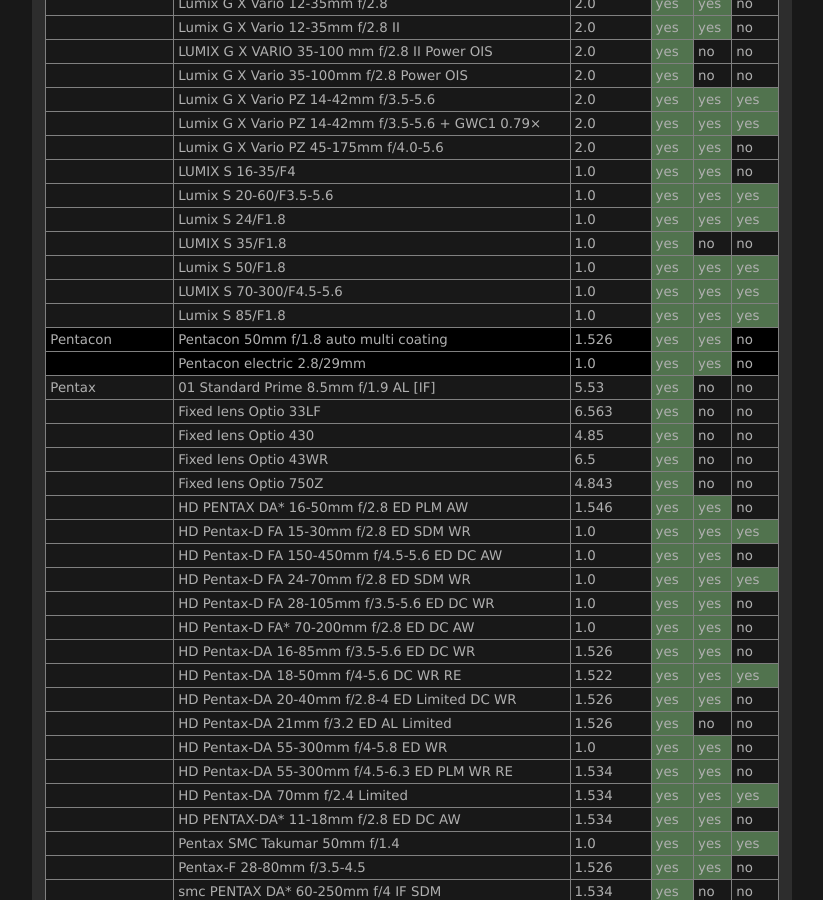
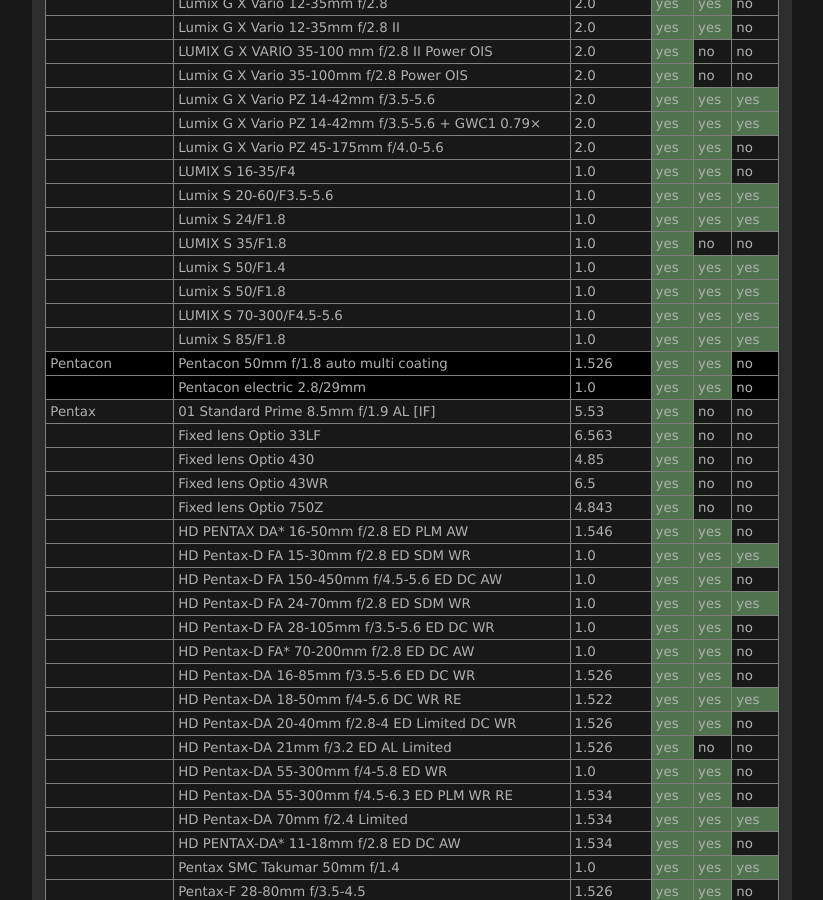
Before and after one commit to lensfun/lensfun.github.io, a Jekyll site: the page built from _posts/lenslist/2999-12-31-Lenslist-master.md, in a window 1280 px wide and 900 px high, scrolled down 19716 px. Shown: the whole window, without its empty margins (284-1107 px from the left). Built offline with Jekyll 4.4.1, drawn with Linux system fonts in a browser that asks for light colours.

Commit message:
Update master lens list from GitHub Actions

```diff
--- a/_posts/lenslist/2999-12-31-Lenslist-master.md
+++ b/_posts/lenslist/2999-12-31-Lenslist-master.md
@@ -816,6 +816,7 @@ This list was generated on 2024-09-12 from current Lensfun sources. Your Lensfun
 <tr class="lenslist-bg2"><td></td><td>Lumix S 20-60/F3.5-5.6</td><td>1.0</td><td class="lenslist-highlight lenslist-check">yes</td><td class="lenslist-highlight lenslist-check">yes</td><td class="lenslist-highlight lenslist-check">yes</td></tr>
 <tr class="lenslist-bg2"><td></td><td>Lumix S 24/F1.8</td><td>1.0</td><td class="lenslist-highlight lenslist-check">yes</td><td class="lenslist-highlight lenslist-check">yes</td><td class="lenslist-highlight lenslist-check">yes</td></tr>
 <tr class="lenslist-bg2"><td></td><td>LUMIX S 35/F1.8</td><td>1.0</td><td class="lenslist-highlight lenslist-check">yes</td><td class="lenslist-check">no</td><td class="lenslist-check">no</td></tr>
+<tr class="lenslist-bg2"><td></td><td>Lumix S 50/F1.4</td><td>1.0</td><td class="lenslist-highlight lenslist-check">yes</td><td class="lenslist-highlight lenslist-check">yes</td><td class="lenslist-highlight lenslist-check">yes</td></tr>
 <tr class="lenslist-bg2"><td></td><td>Lumix S 50/F1.8</td><td>1.0</td><td class="lenslist-highlight lenslist-check">yes</td><td class="lenslist-highlight lenslist-check">yes</td><td class="lenslist-highlight lenslist-check">yes</td></tr>
 <tr class="lenslist-bg2"><td></td><td>LUMIX S 70-300/F4.5-5.6</td><td>1.0</td><td class="lenslist-highlight lenslist-check">yes</td><td class="lenslist-highlight lenslist-check">yes</td><td class="lenslist-highlight lenslist-check">yes</td></tr>
 <tr class="lenslist-bg2"><td></td><td>Lumix S 85/F1.8</td><td>1.0</td><td class="lenslist-highlight lenslist-check">yes</td><td class="lenslist-highlight lenslist-check">yes</td><td class="lenslist-highlight lenslist-check">yes</td></tr>
```
